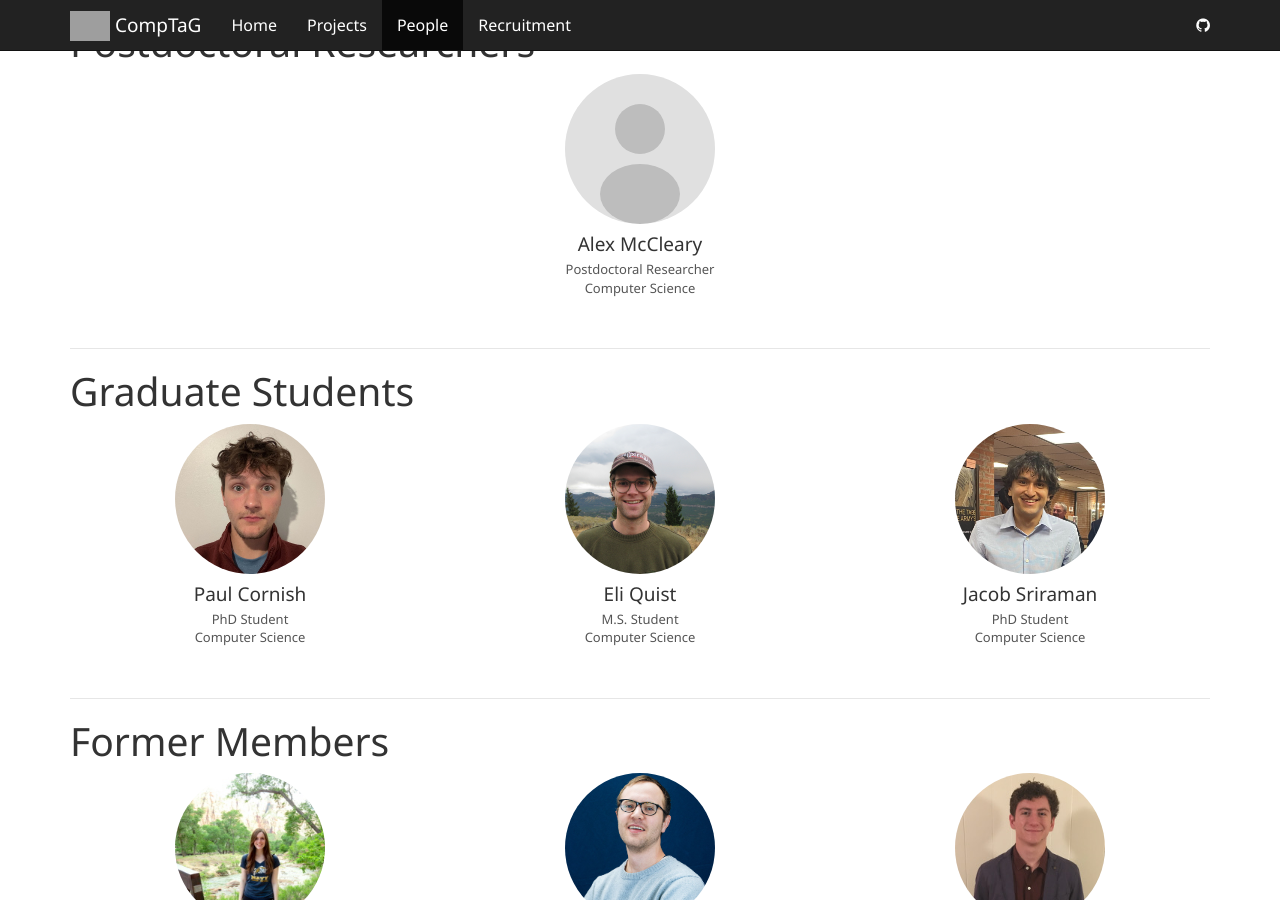
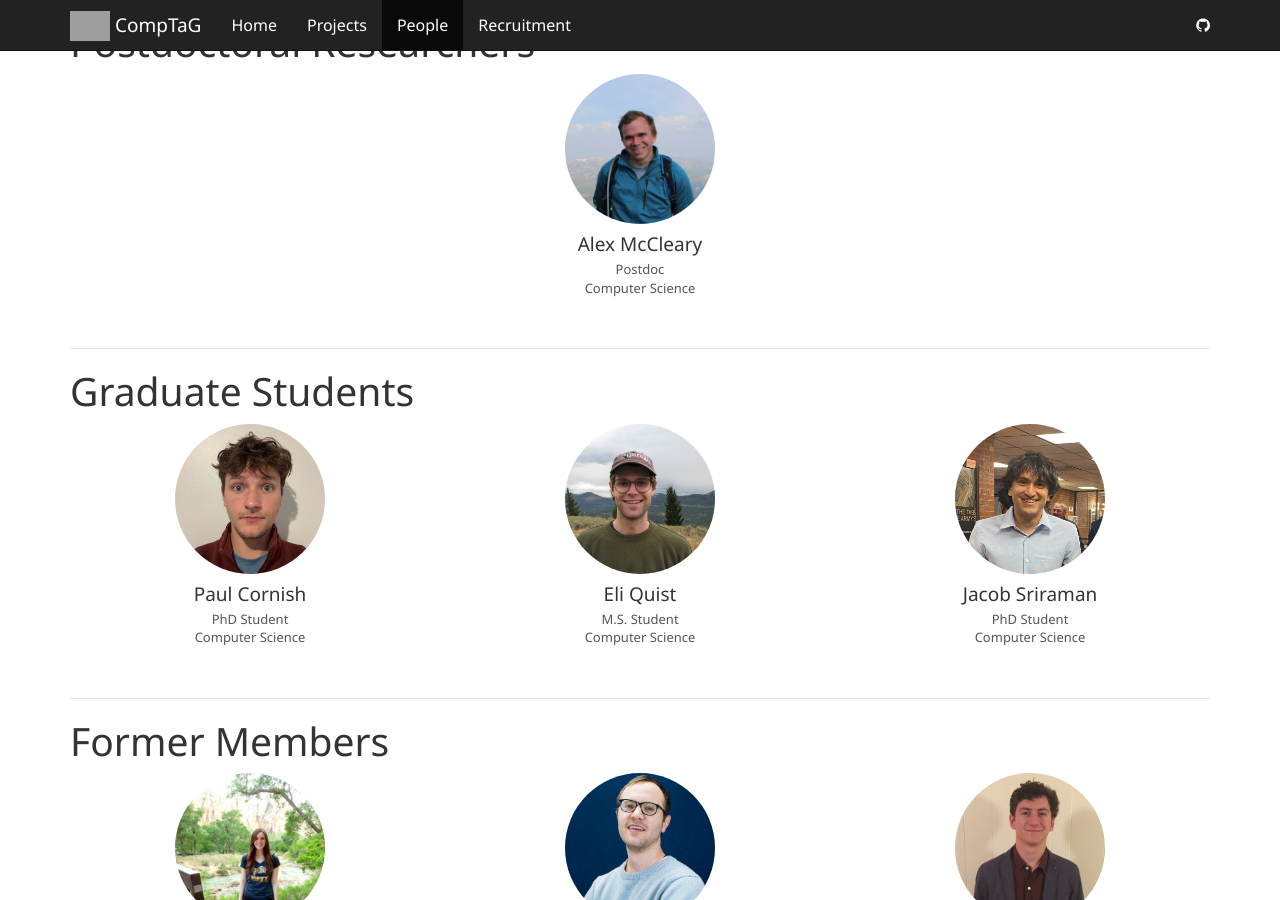
Before and after one commit to compTAG/comptag.github.io, a Jekyll site: the page built from people.html, in a window 1280 px wide and 900 px high, scrolled down 692 px. Built offline with Jekyll 4.4.1, drawn with Linux system fonts in a browser that asks for light colours; comment, search, counter and statistics services are not loaded; grey boxes are pictures that could not be loaded.

Commit message:
Add Alex to people

```diff
--- a/_data/people.yml
+++ b/_data/people.yml
@@ -62,9 +62,9 @@
 - category: Postdoctoral Researchers
   members:
     - name: Alex McCleary
-      role: Postdoctoral Researcher
+      role: Postdoc
       department: Computer Science
-      photo: assets/people/placeholder.svg
+      photo: assets/people/alex.png
 
 # ------------------------------------------------------------------------------
 # GRADUATE STUDENTS
```
Also changed, not shown: assets/people/alex.png (added).
